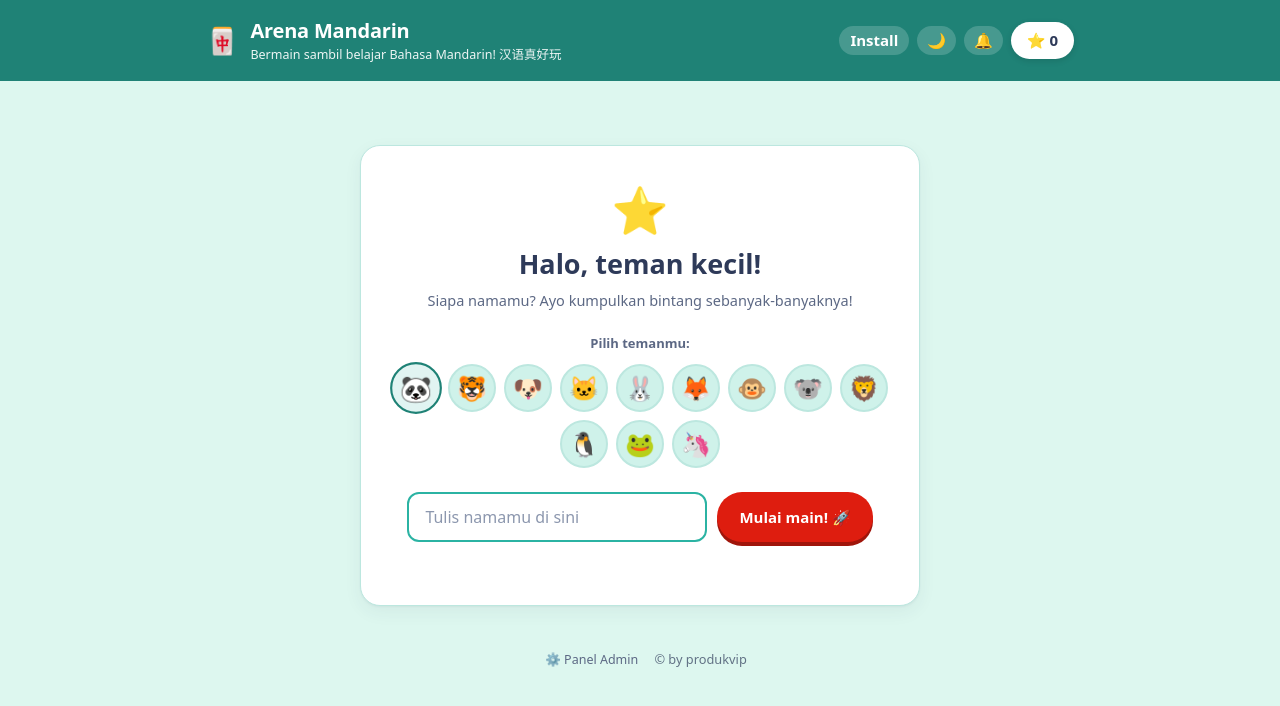
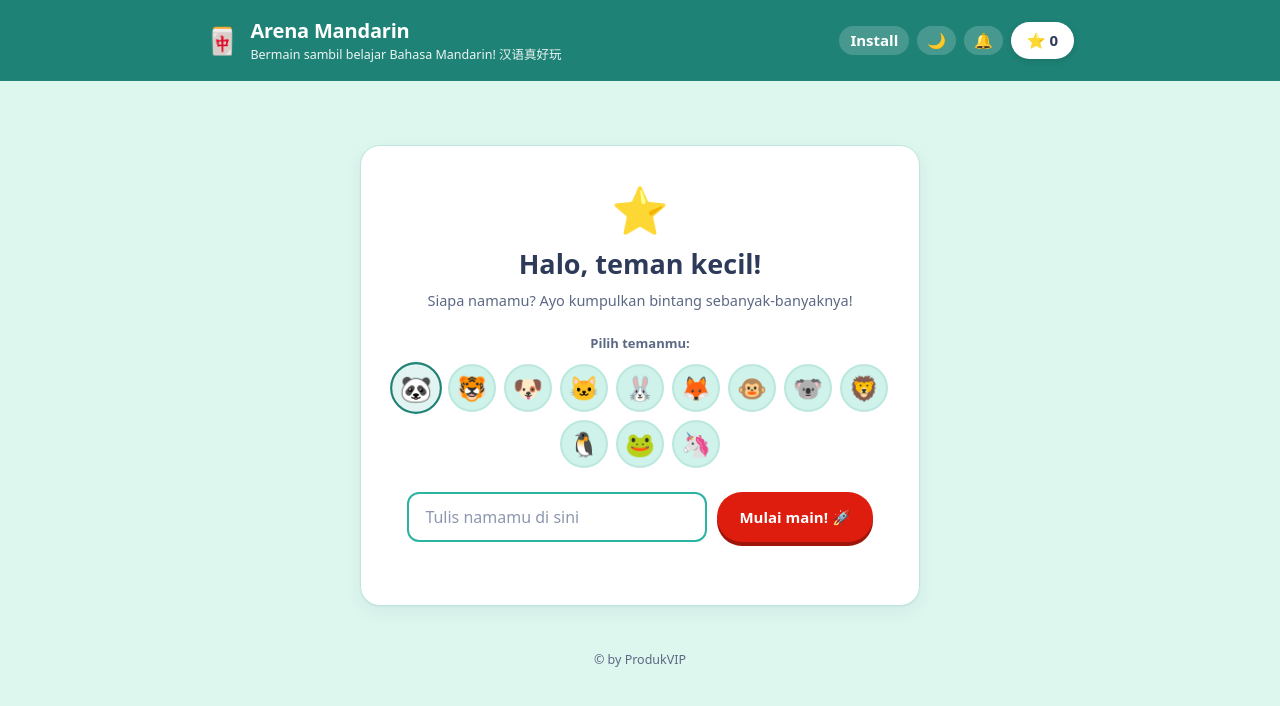
Before and after one commit to magangrafdajayaabadi-sketch/mandarin-anak-main-v2, a website: page index.html in a window 1280 px wide. Drawn offline with Linux system fonts and the light colour scheme.

Commit message:
Update index.html

```diff
--- a/index.html
+++ b/index.html
@@ -121,12 +121,9 @@
   <!-- Layar 3: permainan -->
   <section id="game"></section>
 
-  <div
   <footer class="site-foot">
-    <a href="admin.html" class="foot-link">⚙️ Panel Admin</a>
-    <a style="text-align:center;font-size:.8rem;opacity:.7;margin-top:8px;">&copy; by produkvip</a>
+    <a href="admin.html" class="foot-link">© by ProdukVIP</a>
   </footer>
-  </div>
 </main>
 
 <!-- Modal hasil -->
```
